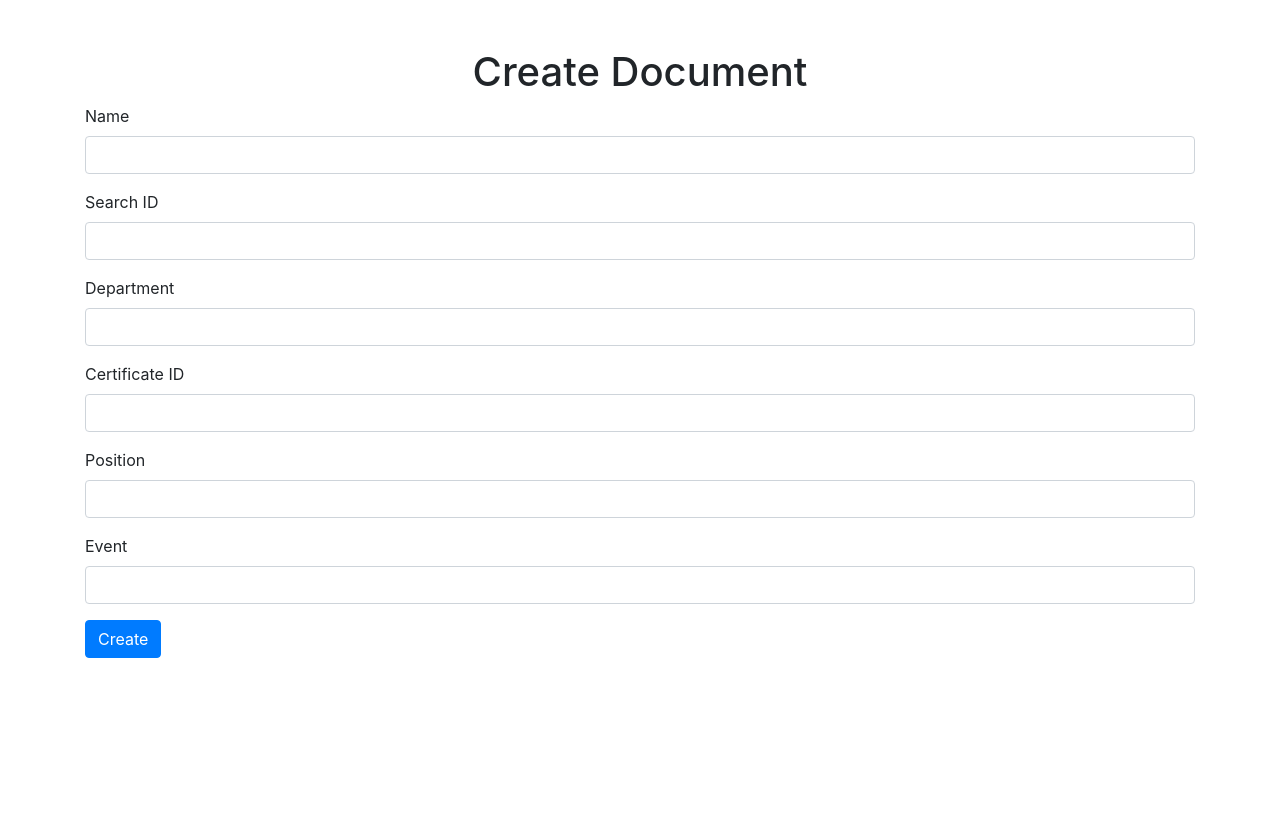
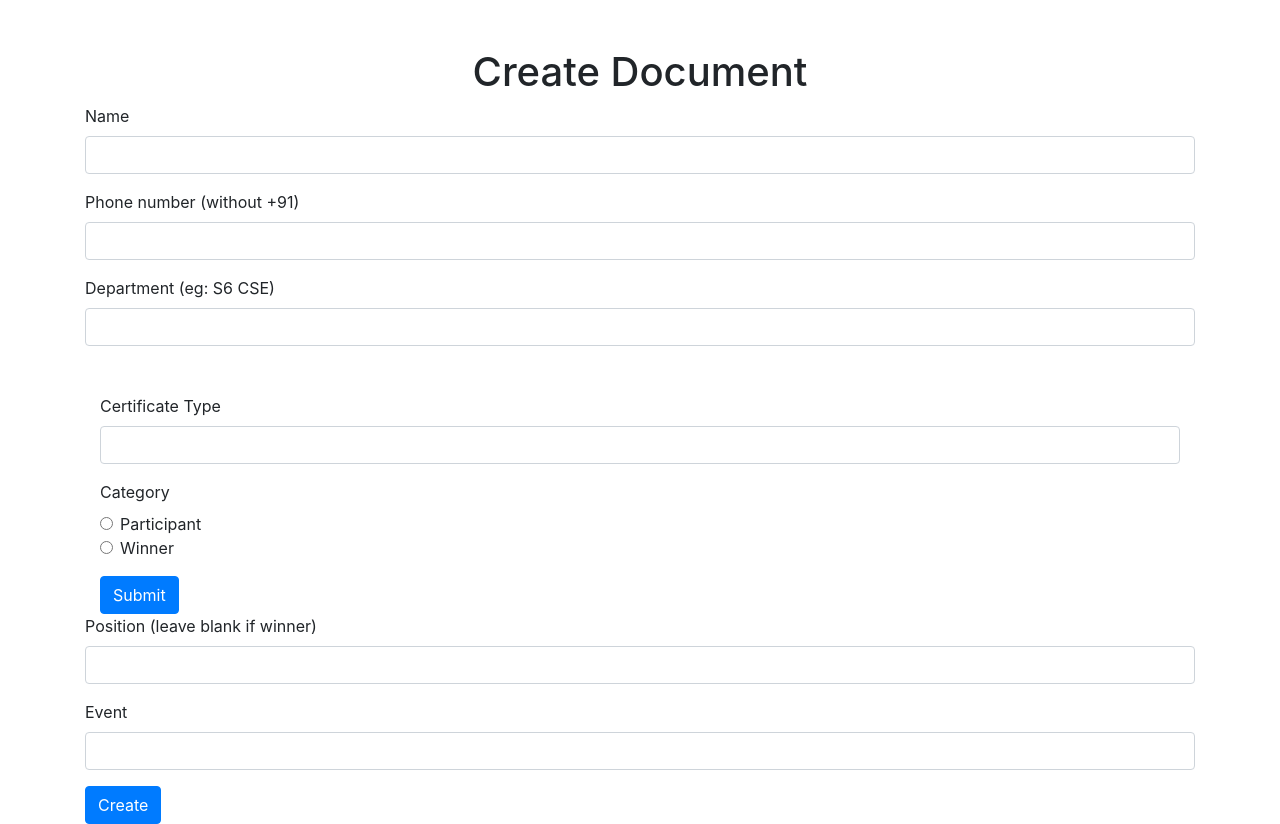
Before and after one commit to Sabari-nath-p/certificate_python, a Flask app: page /create in a window 1280 px wide. Before the commit the page ends 658 px from the top, so only its background shows below. Run offline with Flask 2, Linux system fonts and the light colour scheme; some libraries are stand-ins or nearby versions.

Commit message:
certificate form

```diff
--- a/templates/create_document.html
+++ b/templates/create_document.html
@@ -5,7 +5,7 @@
     <meta charset="utf-8">
     <meta name="viewport" content="width=device-width, initial-scale=1, shrink-to-fit=no">
     <link href="https://stackpath.bootstrapcdn.com/bootstrap/4.5.2/css/bootstrap.min.css" rel="stylesheet">
-    <title>Create Document</title>
+    <title>Arts Certificate Details Collection</title>
 </head>
 
 <body>
@@ -17,19 +17,46 @@
                 <input type="text" class="form-control" id="name" name="name" required>
             </div>
             <div class="form-group">
-                <label for="search_id">Search ID</label>
+                <label for="search_id">Phone number (without +91)</label>
                 <input type="text" class="form-control" id="search_id" name="search_id" required>
             </div>
             <div class="form-group">
-                <label for="SEM">Department</label>
+                <label for="SEM">Department (eg: S6 CSE)</label>
                 <input type="text" class="form-control" id="SEM" name="SEM" required>
             </div>
-            <div class="form-group">
+            <!-- <div class="form-group">
                 <label for="certificate_id">Certificate ID</label>
                 <input type="text" class="form-control" id="certificate_id" name="certificate_id" required>
+            </div> -->
+            <div class="container mt-5">
+                <form>
+                    <div class="form-group">
+                        <label for="certificate_id">Certificate Type</label>
+                        <input type="text" class="form-control" id="certificate_id" name="certificate_id" required>
+                    </div>
+                    <div class="form-group">
+                        <label>Category</label>
+                        <div class="form-check">
+                            <input class="form-check-input" type="radio" name="category" id="participant" value="arts"
+                                required>
+                            <label class="form-check-label" for="participant">
+                                Participant
+                            </label>
+                        </div>
+                        <div class="form-check">
+                            <input class="form-check-input" type="radio" name="category" id="winner" value="arts_par"
+                                required>
+                            <label class="form-check-label" for="winner">
+                                Winner
+                            </label>
+                        </div>
+                    </div>
+                    <button type="submit" class="btn btn-primary">Submit</button>
+                </form>
             </div>
+
             <div class="form-group">
-                <label for="POS">Position</label>
+                <label for="POS">Position (leave blank if winner)</label>
                 <input type="text" class="form-control" id="POS" name="POS" required>
             </div>
             <div class="form-group">
```
Also changed, not shown: templates/index.html (+4 -3 lines).
